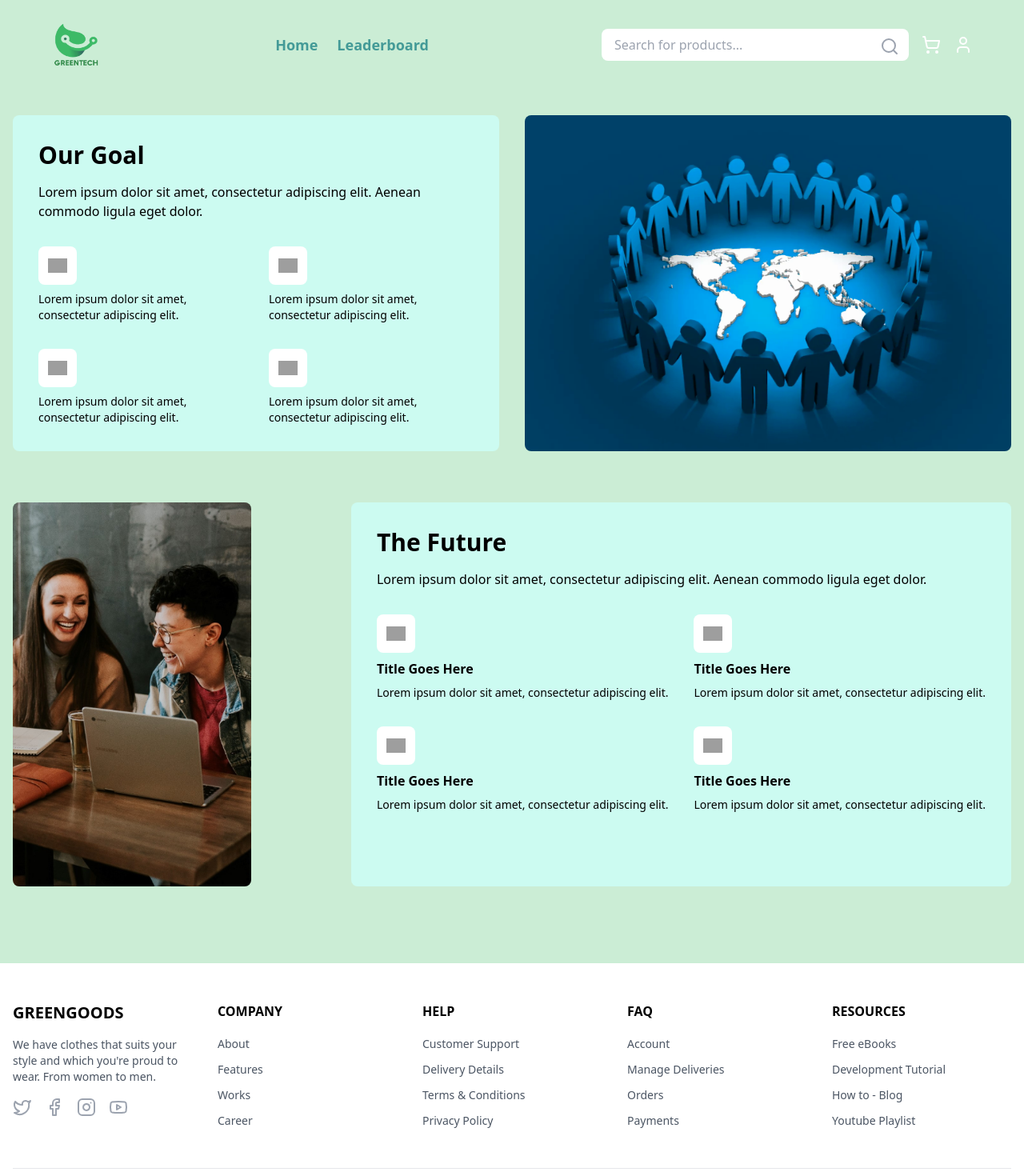
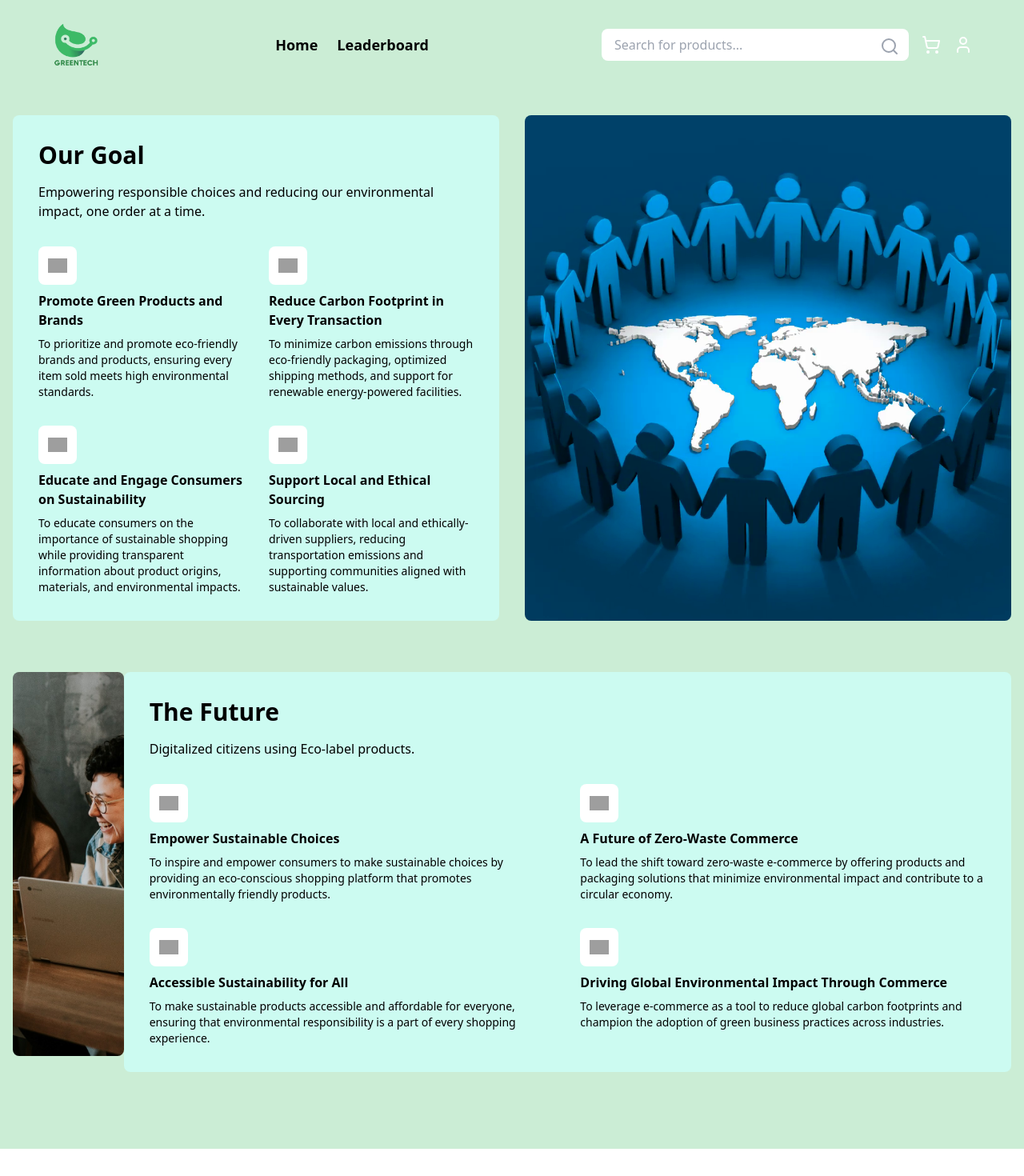
Before and after one commit to GreenGoods-RPL/Client, a Next.js app: page /about in a window 1280 px wide. Shown: the top 1470 px of the page at 80% size. Built offline with nearby package versions, Linux system fonts and the light colour scheme; grey boxes are pictures that could not be loaded.

Commit message:
feat: add goals and missions
Need matching icons

```diff
--- a/src/components/AboutFutureSection.tsx
+++ b/src/components/AboutFutureSection.tsx
@@ -16,18 +16,37 @@ export default function AboutFutureSection() {
 
       <div className="bg-teal-100 rounded-lg p-8">
         <h2 className="text-3xl font-bold mb-4">The Future</h2>
-        <p className="mb-8">Lorem ipsum dolor sit amet, consectetur adipiscing elit. Aenean commodo ligula eget dolor.</p>
+        <p className="mb-8">Digitalized citizens using Eco-label products.</p>
 
         <div className="grid grid-cols-2 gap-8">
-          {[1, 2, 3, 4].map((num) => (
-            <div key={num} className="space-y-2">
-              <div className="w-12 h-12 bg-white rounded-lg flex items-center justify-center">
-                <Image src="/icon.png" alt={`Icon ${num}`} width={24} height={24} />
-              </div>
-              <h3 className="font-semibold">Title Goes Here</h3>
-              <p className="text-sm">Lorem ipsum dolor sit amet, consectetur adipiscing elit.</p>
+          <div key={1} className="space-y-2">
+            <div className="w-12 h-12 bg-white rounded-lg flex items-center justify-center">
+              <Image src="/icon.png" alt={`Icon 1`} width={24} height={24} />
             </div>
-          ))}
+            <h3 className="font-semibold">Empower Sustainable Choices</h3>
+           <p className="text-sm">To inspire and empower consumers to make sustainable choices by providing an eco-conscious shopping platform that promotes environmentally friendly products.</p>
+          </div>
+          <div key={2} className="space-y-2">
+            <div className="w-12 h-12 bg-white rounded-lg flex items-center justify-center">
+              <Image src="/icon.png" alt={`Icon 2`} width={24} height={24} />
+            </div>
+            <h3 className="font-semibold">A Future of Zero-Waste Commerce</h3>
+           <p className="text-sm">To lead the shift toward zero-waste e-commerce by offering products and packaging solutions that minimize environmental impact and contribute to a circular economy.</p>
+          </div>
+          <div key={3} className="space-y-2">
+            <div className="w-12 h-12 bg-white rounded-lg flex items-center justify-center">
+              <Image src="/icon.png" alt={`Icon 3`} width={24} height={24} />
+            </div>
+            <h3 className="font-semibold">Accessible Sustainability for All</h3>
+           <p className="text-sm">To make sustainable products accessible and affordable for everyone, ensuring that environmental responsibility is a part of every shopping experience.</p>
+          </div>
+          <div key={4} className="space-y-2">
+            <div className="w-12 h-12 bg-white rounded-lg flex items-center justify-center">
+              <Image src="/icon.png" alt={`Icon 4`} width={24} height={24} />
+            </div>
+            <h3 className="font-semibold">Driving Global Environmental Impact Through Commerce</h3>
+           <p className="text-sm">To leverage e-commerce as a tool to reduce global carbon footprints and champion the adoption of green business practices across industries.</p>
+          </div>
         </div>
       </div>
     </div>
--- a/src/components/AboutHeroSection.tsx
+++ b/src/components/AboutHeroSection.tsx
@@ -6,17 +6,38 @@ export default function AboutHeroSection() {
     <div className="grid grid-cols-1 md:grid-cols-2 gap-8 mb-16">
       <div className="bg-teal-100 rounded-lg p-8">
         <h2 className="text-3xl font-bold mb-4">Our Goal</h2>
-        <p className="mb-8">Lorem ipsum dolor sit amet, consectetur adipiscing elit. Aenean commodo ligula eget dolor.</p>
+        <p className="mb-8">Empowering responsible choices and reducing our environmental impact, one order at a time.</p>
 
         <div className="grid grid-cols-2 gap-8">
-          {[1, 2, 3, 4].map((num) => (
-            <div key={num} className="space-y-2">
-              <div className="w-12 h-12 bg-white rounded-lg flex items-center justify-center">
-                <Image src="/icon.png" alt={`Icon ${num}`} width={24} height={24} />
-              </div>
-              <p className="text-sm">Lorem ipsum dolor sit amet, consectetur adipiscing elit.</p>
+          <div key={1} className="space-y-2">
+            <div className="w-12 h-12 bg-white rounded-lg flex items-center justify-center">
+              <Image src="/icon.png" alt={`Icon 1`} width={24} height={24} />
             </div>
-          ))}
+            <h3 className="font-semibold">Promote Green Products and Brands</h3>
+           <p className="text-sm">To prioritize and promote eco-friendly brands and products, ensuring every item sold meets high environmental standards.</p>
+          </div>
+          <div key={2} className="space-y-2">
+            <div className="w-12 h-12 bg-white rounded-lg flex items-center justify-center">
+              <Image src="/icon.png" alt={`Icon 2`} width={24} height={24} />
+            </div>
+            <h3 className="font-semibold">Reduce Carbon Footprint in Every Transaction</h3>
+           <p className="text-sm">To minimize carbon emissions through eco-friendly packaging, optimized shipping methods, and support for renewable energy-powered facilities.</p>
+          </div>
+          <div key={3} className="space-y-2">
+            <div className="w-12 h-12 bg-white rounded-lg flex items-center justify-center">
+              <Image src="/icon.png" alt={`Icon 3`} width={24} height={24} />
+            </div>
+            <h3 className="font-semibold">Educate and Engage Consumers on Sustainability</h3>
+           <p className="text-sm">To educate consumers on the importance of sustainable shopping while providing transparent information about product origins, materials, and environmental impacts.</p>
+          </div>
+          <div key={4} className="space-y-2">
+            <div className="w-12 h-12 bg-white rounded-lg flex items-center justify-center">
+              <Image src="/icon.png" alt={`Icon 4`} width={24} height={24} />
+            </div>
+            <h3 className="font-semibold">Support Local and Ethical Sourcing</h3>
+           <p className="text-sm">To collaborate with local and ethically-driven suppliers, reducing transportation emissions and supporting communities aligned with sustainable values.</p>
+          </div>
+
         </div>
       </div>
 
--- a/src/components/Header.tsx
+++ b/src/components/Header.tsx
@@ -1,4 +1,5 @@
 import Image from "next/image";
+import Link from "next/link";
 import logo from "@public/icons/GreenGoods_transparent.png";
 import { FaHome, FaTrophy } from 'react-icons/fa';
 import { Search, ShoppingCart, User } from 'lucide-react'
@@ -22,22 +23,22 @@ const Header = () => {
         <nav className="flex gap-6">
           {/* Mobile Icons */}
           <div className="md:hidden flex gap-4">
-            <a href="/" className="text-lg">
+            <Link href="/" className="text-lg">
               <FaHome size={24} className="text-primary"/>
-            </a>
-            <a href="/leaderboard" className="text-lg">
+            </Link>
+            <Link href="/leaderboard" className="text-lg">
               <FaTrophy size={24} className="text-primary"/>
-            </a>
+            </Link>
           </div>
 
           {/* Text Links for Desktop */}
           <div className="hidden md:flex gap-6">
-            <a href="/" className="text-lg font-semibold text-primary hover:text-secondary">
+            <Link href="/" className="text-lg font-semibold hover:text-blue-600">
               Home
-            </a>
-            <a href="/leaderboard" className="text-lg font-semibold text-primary hover:text-secondary">
+            </Link>
+            <Link href="/leaderboard" className="text-lg font-semibold hover:text-blue-600">
               Leaderboard
-            </a>
+            </Link>
           </div>
         </nav>
 
```
